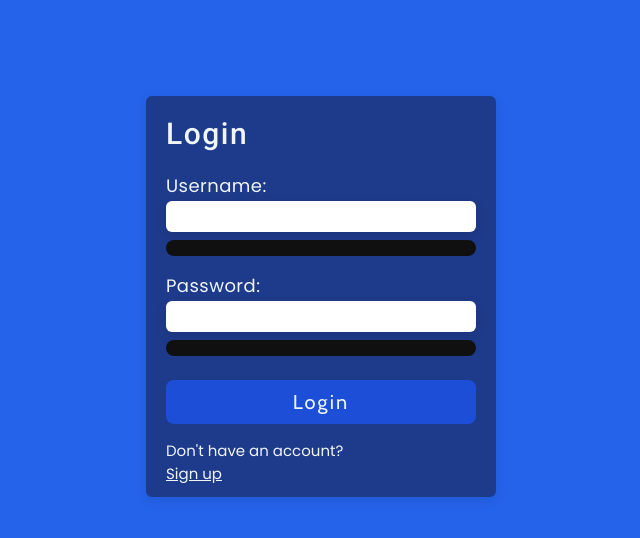
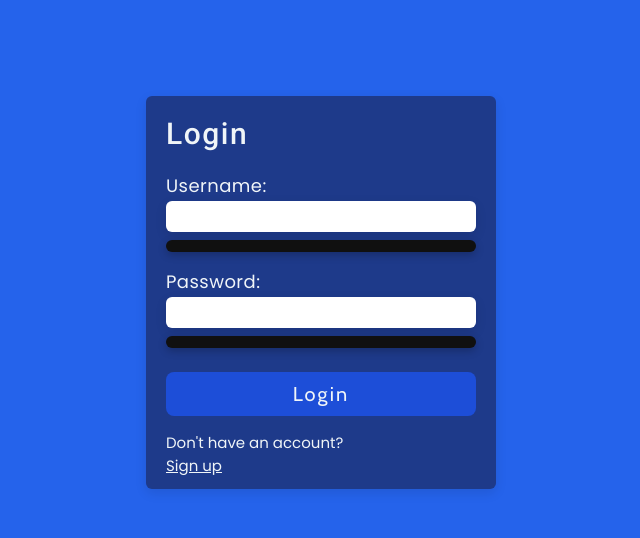
Before and after one commit to kawojue/user-registration, a React (Vite) app in the folder starter/: page /login in a window 1280 px wide. Shown: the top 538 px of the page, without its empty margins (319-959 px from the left). Built offline with nearby package versions, Linux system fonts and the light colour scheme.

Commit message:
[add] boxshadow

```diff
--- a/starter/src/index.css
+++ b/starter/src/index.css
@@ -83,7 +83,8 @@ input:focus {
 }
 
 .constraint {
-    @apply w-full px-3 py-2 bg-pry-clr-1 text-pry-clr-0 rounded-lg mt-1.5 flex gap-3 text-[14px];
+    @apply w-full px-2 py-1.5 bg-pry-clr-1 text-pry-clr-0 rounded-lg mt-1.5 flex gap-3 text-[14px];
+    box-shadow: rgba(0, 0, 0, 0.24) 0px 3px 8px;
 }
 
 .valid,
```
